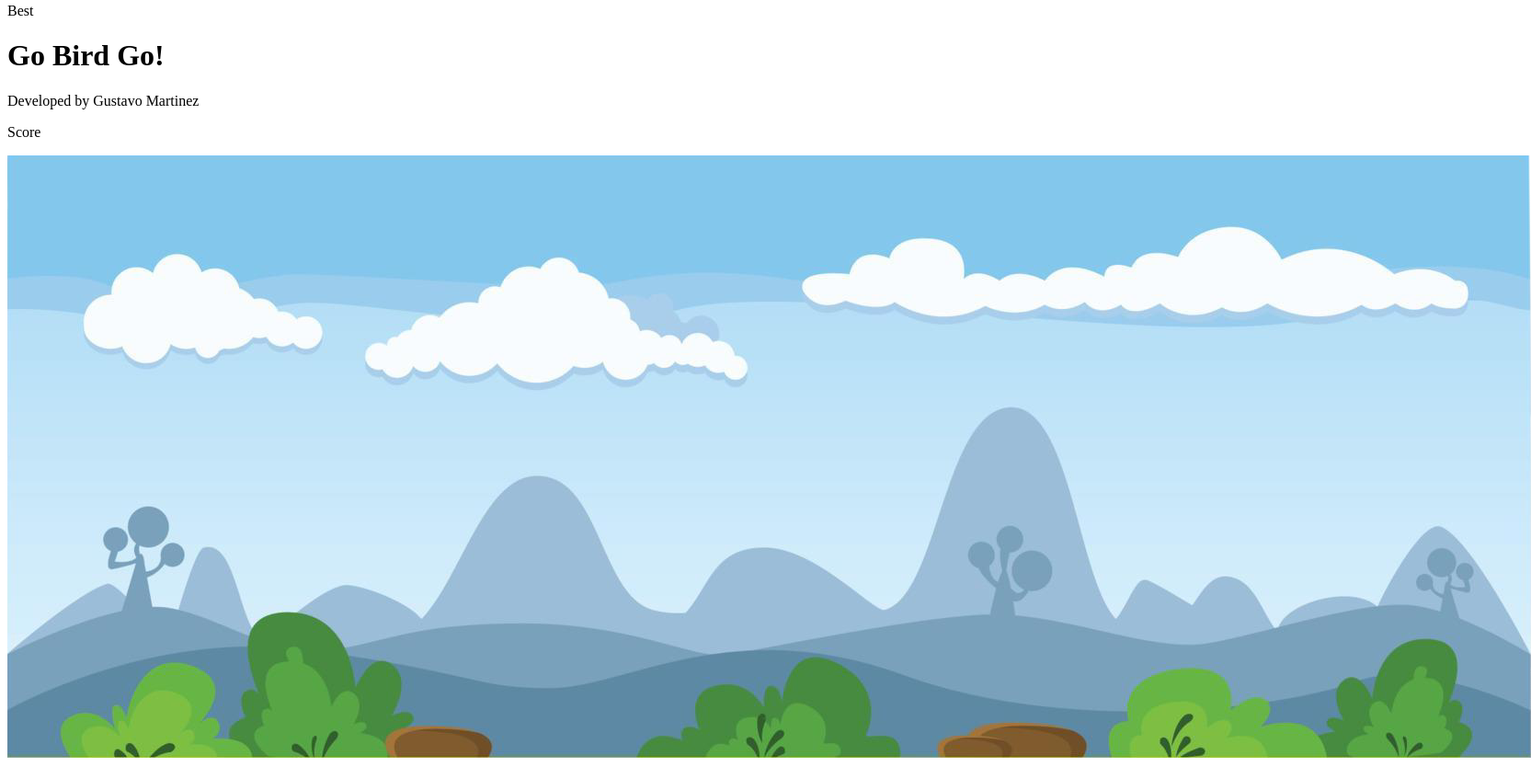
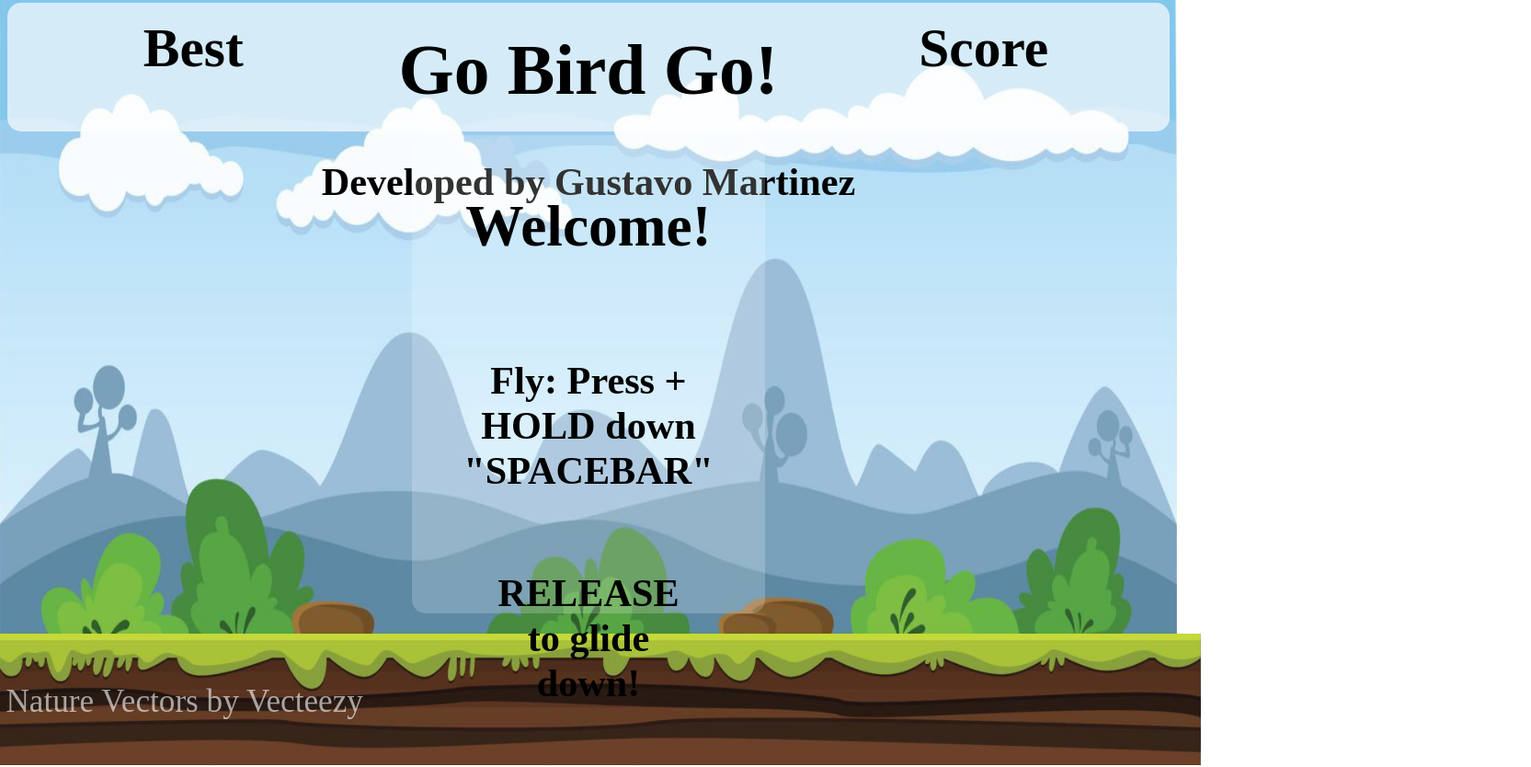
Before and after one commit to Gustavo0623/Milestone-Project-1, a website: page index.html in a window 1280 px wide. Shown: the part 13-847 px from the top of the page at 92% size, 1665 px wide, since content can reach past the window. Drawn offline with nearby package versions, Linux system fonts and the light colour scheme; files that its build step writes are made by us from their sources.

Commit message:
sass assignment complete compiling with no errors

```diff
--- /dev/null
+++ b/scss/_functions.scss
@@ -0,0 +1,18 @@
+// 2-4 SCSS functions
+@function font-stack($font-family, $fallback-stack: sans-serif) {
+  $font-stack: unquote($font-family);
+  @if $font-family == sans-serif {
+    $font-stack: $fallback-stack;
+  } @else {
+    $font-stack: $font-family + ', ' + $fallback-stack;
+  }
+  @return $font-stack;
+}
+
+// use if cant figure out other function for now?
+@function multiply($number, $factor) {
+  @return $number * $factor;
+}
+
+// couldnt find another use case for additional functions for now
+// above function can potentially be used to adjust size of a certain element to a fraction of the size of another element.
--- /dev/null
+++ b/scss/_mixins.scss
@@ -0,0 +1,21 @@
+// 3-5 SCSS mixins preset group of set rules and properties
+@mixin flex-row(){
+    display: flex;
+    flex-direction: row;
+}
+
+@mixin flex-col(){
+    display: flex;
+    flex-direction: column;
+}
+
+@mixin msg-text-font(){
+    font-size: 1.2em;
+    font-weight: 550;
+}
+
+@mixin score-display(){
+    min-height: 1.3em;
+    font-size: 1.3em;
+    margin-top: 0%;
+}
--- /dev/null
+++ b/scss/_variables.scss
@@ -0,0 +1,12 @@
+// 10-15 variables
+$light-background: #fffa;
+$border-radius: 15px;
+$fonts: Arial, Helvetica;
+$font-size: 2.2em;
+$hide: hidden;
+$fill-container: 100%;
+$page-width: 100vw;
+$back: -1;
+$title-size: 2.2em;
+$header-label-size: 1.3em;
+$header-dev-size: 1.2em;
--- a/scss/styles.scss
+++ b/scss/styles.scss
@@ -1,92 +1,170 @@
-// 10-15 variables
-$light-background: #fffa;
-$border-radius: 15px;
-$fonts: Arial, Helvetica, sans-serif;
-$hide: hidden;
-$fill-container: 100%;
-$page-width: 100vw;
-$back: -1;
-$title-size: 2.2em;
-$header-label-size: 1.3em;
-$header-dev-size: 1.2em;
+// 3-5 SCSS partial files, imported
+@use 'variables';
+@use 'mixins';
+@use 'functions';
+
+// Use the @error directive to throw an error if the value of $font-size is not a valid font size
+@if not unit(variables.$font-size) {
+    @error "Invalid font size: #{$font-size}";
+}
+
 
 // 10-15 nested selectors, with at least 2 uses of the SCSS ampersand (&)
 body {
 
+    max-width: 100vw;
+    min-height: 100vh;
+    overflow: hidden;
+    font-family: fontstack(variables.$fonts);
+    padding: 0;
+
+    img {
+        user-select: none;
+    }
+
     header {
+
+        @include mixins.flex-row;
+        margin-top: 2vh;
+        text-align: center;
+        flex-wrap: nowrap;
+        justify-content: space-between;
+        background-color: variables.$light-background;
+        border-radius: variables.$border-radius;
+        padding: 0% 10%;
+        max-height: 17.5vh;
+
 
         .score {
 
+            @include mixins.flex-col;
+            justify-content: space-around;
+            font-size: 1.3em;
+            font-weight: 900;
+            min-width: 15%;
+
             #h-score {
-
+                @include mixins.score-display();
             }
             #h-score-sign {
-
+                margin-top: 10%;
+                margin-bottom: 15%;
             }
             #c-score {
+                @include mixins.score-display();
 
             }
             #c-score-sign {
-
+                margin-top: 10%;
+                margin-bottom: 15%;
             }
         }
         .title {
 
             h1 {
-
+                font-size: variables.$title-size;
+                margin-top: 5%;
             }
             #dev {
-
+                @include mixins.msg-text-font()
             }
         }
     }
     .background {
 
+        position: absolute;
+        display: flex;
+        z-index: variables.$back;
+        width: variables.$fill-container;
+        height: 88%;
+        object-fit: fill;
+        overflow: variables.$hide;
+        left: 0vw;
+        top: 0vh;
+
         #background-image {
-
+            min-height: 100%;
+            width: variables.$fill-container;
         }
     }
     #game-items {
-
+        position: sticky;
+        max-width: variables.$page-width;
+        height: 68.2vh;
+        overflow: variables.$hide;
     }
     #winning-msg {
 
+        @include mixins.flex-col;
+        background-color: #fff3;
+        position: absolute;
+        justify-items: center;
+        justify-content: space-evenly;
+        align-items: center;
+        width: 30vw;
+        height: 65vh;
+        text-align: center;
+        left: 35vw;
+        bottom: 15vh;
+        border-radius: variables.$border-radius;
+
         #msg {
-            &-2 {
+            font-weight: 900;
+            font-size: 1.8em;
+        }
 
-            }
-            &-3 {
-
-            }
-            &-4 {
-
+        @for $i from 2 through 4 {
+            #msg-#{$i} {
+                @include mixins.msg-text-font();
+                padding: 0em 2em;
             }
         }
+
         #go {
-
+            cursor: pointer;
+            font-family: fontstack(variables.$fonts);
+            @include mixins.msg-text-font();
+            box-shadow: 0px 2px 3px;
+            border-radius: variables.$border-radius;
+            padding: 2%;
+            background: rgb(54,157,248);
+            background: linear-gradient(0deg, #6D96C5 0%, #B0D6FC 100%);
         }
     }
     footer {
+        min-width: 100vw;
+        height: 15vh;
+        overflow-x: variables.$hide;
+        z-index: variables.$back;
 
         #floor {
+            position: absolute;
+            min-height: 15%;
+            width: 110%;
+            right: -2%;
+            overflow: variables.$hide;
+            z-index: variables.$back;
+        }
 
-        }
         #attribute {
-
+            text-decoration: none;
+            color: #fff9;
+            position: absolute;
+            left: .5%;
+            bottom: .5vh;
+            z-index: 1;
         }
     }
 }
 
-// 3-5 SCSS mixins
-
-
-// 2-4 SCSS functions
-
-
-// 2-4 instances of SCSS flow control directives or operators
-
-
-// 3-5 SCSS partial files, imported
-
-
-// One of the SCSS error-handling directives
+// Use the @if directive to conditionally apply styles based on the value of $font-size
+// can be changed to detect value of screen size width variable and conditionally apply styles accodingly
+@if variables.$font-size > 2em {
+  body {
+    font-size: variables.$font-size;
+  }
+} @else {
+  body {
+    font-size: 20px;
+  }
+}
```
Also changed, not shown: scss/styles.css, 1 other file.
